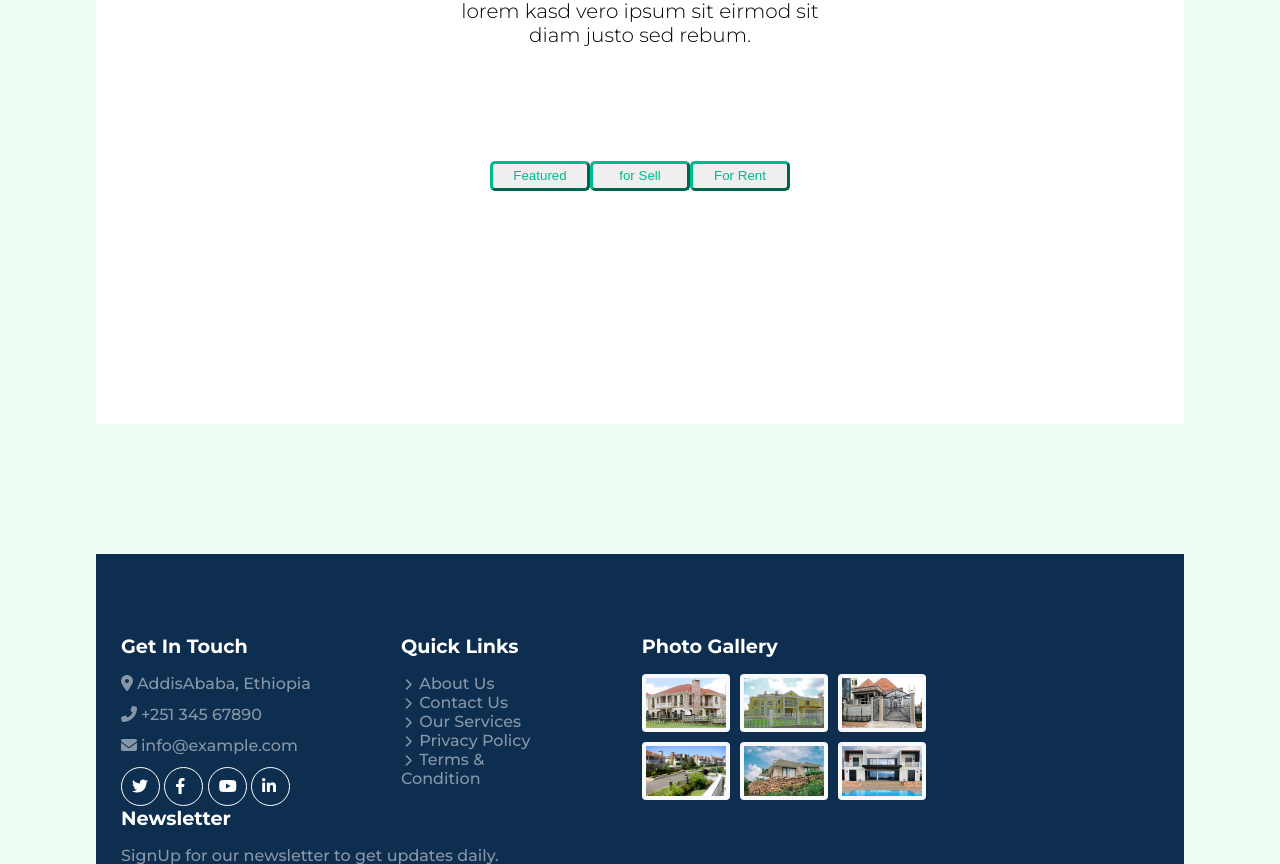
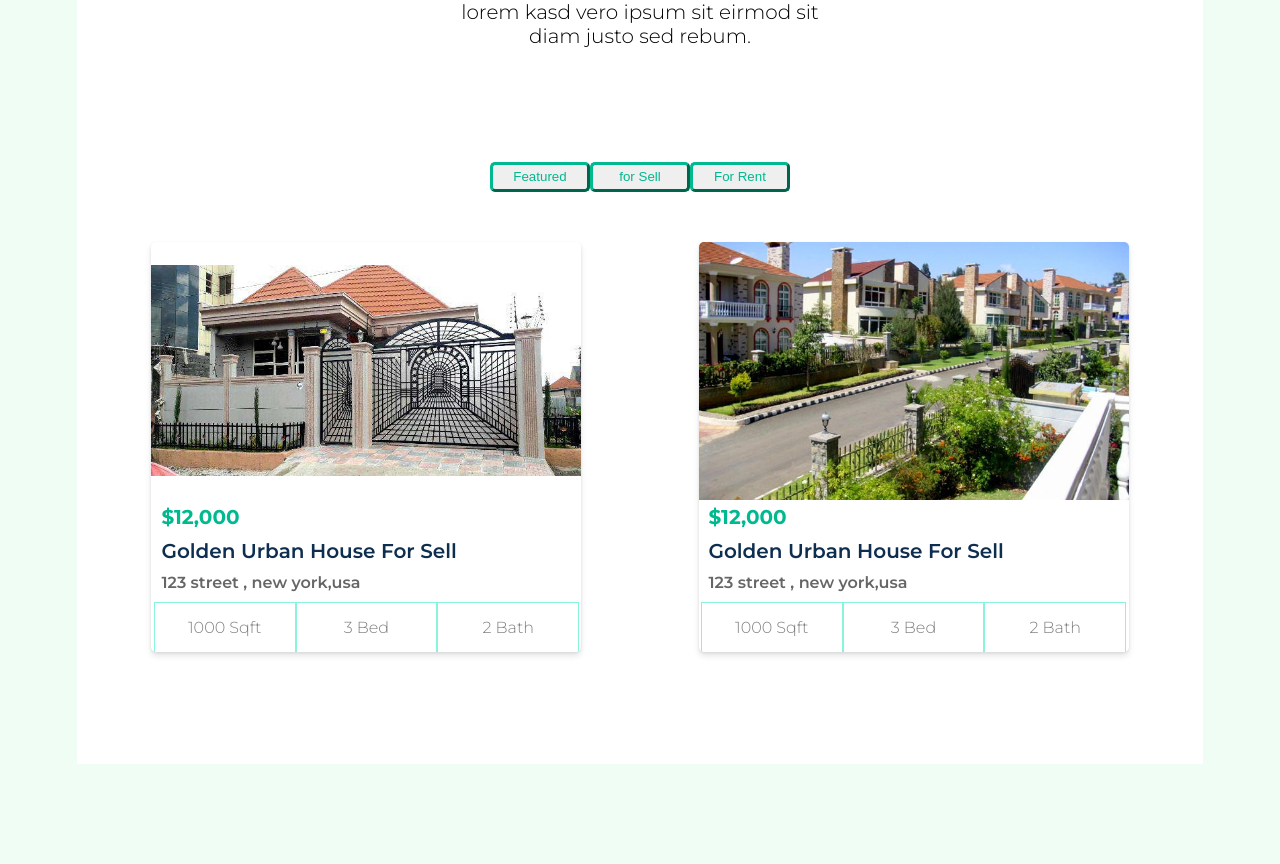
Before and after one commit to Yagth/AddisHouseRental, a PHP site: page /pages/home_page.html in a window 1280 px wide. Shown: the part 2478-3342 px from the top of the page. Run offline with PHP 8.4, Linux system fonts and the light colour scheme.

Commit message:
House cards finshed

```diff
--- a/Frontend/css/home_page.css
+++ b/Frontend/css/home_page.css
@@ -5,7 +5,7 @@
 
 body {
   background-color: #effdf5;
-  width: 85%;
+  width: 88%;
   margin: auto;
   font-family: "Montserrat", sans-serif;
   font-size: 1em;
@@ -103,38 +103,52 @@ body {
 
 /* thiss part is the card part  */
 .card {
+  display: flex;
+  flex-direction: column;
+  align-items: center;
+  width: 430px;
+  height: 410px;
   overflow: hidden;
-  width: 300px;
-  min-height: 350px;
   border-radius: 5px;
   margin: auto;
-  /* box-shadow:inset; */
+  box-sizing: border-box;
   box-shadow: 0 4px 6px rgba(0, 0, 0, 0.1), 0 1px 3px rgba(0, 0, 0, 0.08);
-
-  /* text-align: center; */
-  /* background: #000; */
-  /* padding: 3em; */
 }
 
+.cardimg {
+  width: 100%;
+  height: 300px;
+  display: flex;
+  align-items: center;
+  justify-content: center;
+  overflow: hidden;
+}
+
+.cardimg img {
+  transition: all 0.2s ease-in-out;
+  width: 100%;
+  object-fit: contain;
+}
+
+.cardimg img:hover {
+  transform: scale(1.1);
+}
+.card_discription {
+  width: 100%;
+  z-index: 10;
+  opacity: 1;
+}
 .tr {
   width: 30%;
 }
 
 .card_div {
   display: grid;
-  width: 90%;
-  gap: 3rem;
+  width: 95%;
+  gap: 1.5rem;
   grid-template-columns: repeat(auto-fit, minmax(280px, 1fr));
-  margin: 50px auto 50px auto;
-}
-
-.cardimg {
-  overflow: hidden;
-  height: 200px;
-  width: 100%;
-}
-
-.card_discription {
+  margin: 50px auto;
+  padding-bottom: 10%;
 }
 
 .card_text1 {
--- a/Frontend/pages/home_page.html
+++ b/Frontend/pages/home_page.html
@@ -235,7 +235,33 @@
     <!-- ............................................................................................................... -->
     <div class="card_div">
         <div class="card hidden">
-            <div class="cardimg"> <img src="" height="200" width="300"></div>
+            <div class="cardimg"> <img src="" height="" width=""></div>
+            <div class="card_discription">
+                <h1 class="card_text1">$12,000</h1>
+                <h1 class="card_text2">Golden Urban House For Sell</h1>
+                <h4 class="card_text3">123 street , new york,usa</h4>
+                <div class="card-foot">
+                    <div class="card-foot-c">1000 Sqft</div>
+                    <div class="card-foot-c">3 Bed</div>
+                    <div class="card-foot-c">2 Bath</div>
+                </div>
+            </div>
+        </div>
+        <div class="card">
+            <div class="cardimg"><img src="../img/property-3 copy.jpg" height="" width=""></div>
+            <div class="card_discription">
+                <h1 class="card_text1">$12,000</h1>
+                <h1 class="card_text2">Golden Urban House For Sell</h1>
+                <h4 class="card_text3">123 street , new york,usa</h4>
+                <div class="card-foot">
+                    <div class="card-foot-c">1000 Sqft</div>
+                    <div class="card-foot-c">3 Bed</div>
+                    <div class="card-foot-c">2 Bath</div>
+                </div>
+            </div>
+        </div>
+        <div class="card">
+            <div class="cardimg"><img src="../img/property-4 copy.jpg" height="" width=""></div>
             <div class="card_discription">
                 <h1 class="card_text1">$12,000</h1>
                 <h1 class="card_text2">Golden Urban House For Sell</h1>
@@ -249,7 +275,6 @@
         </div>
 
     </div>
-        <br><br> <br> <br> <br> <br> <br>
 
       </main>
 
```
